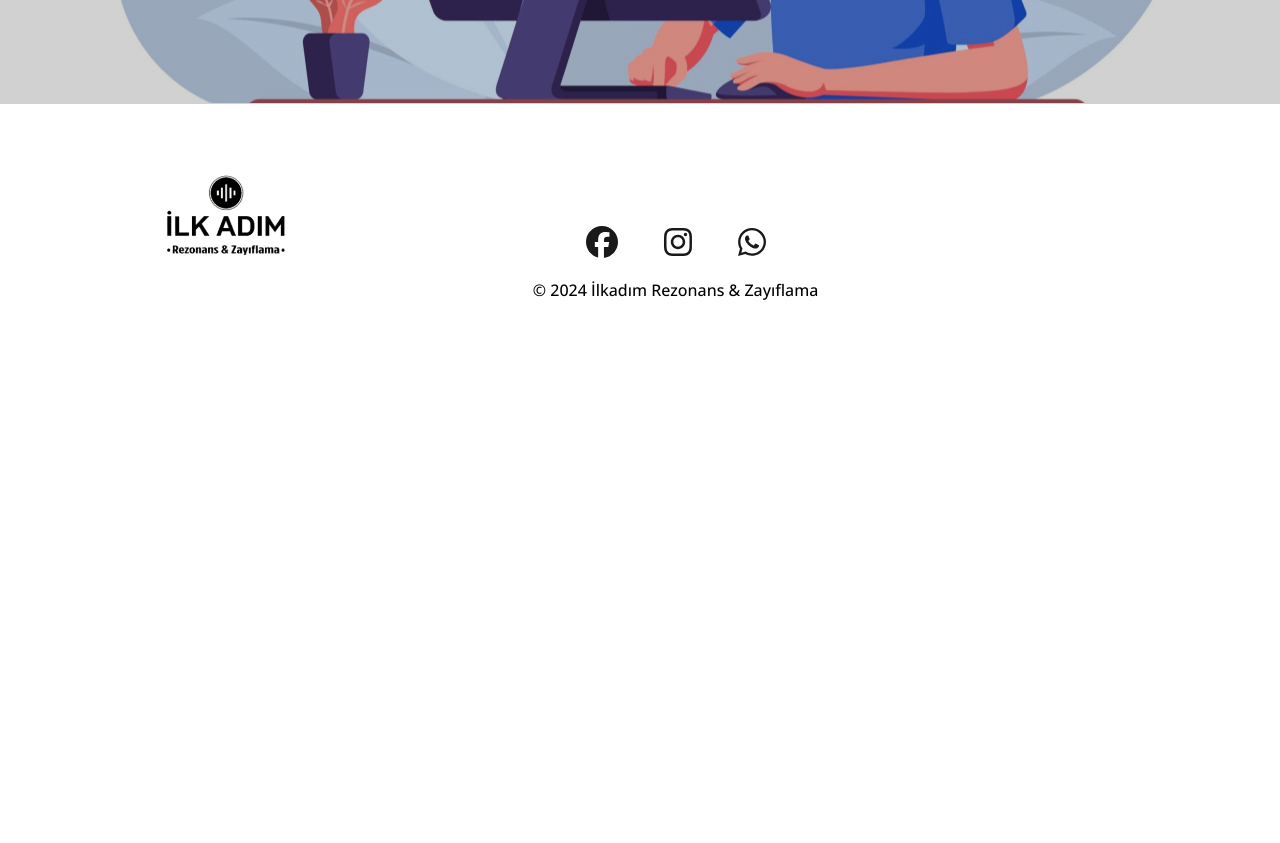
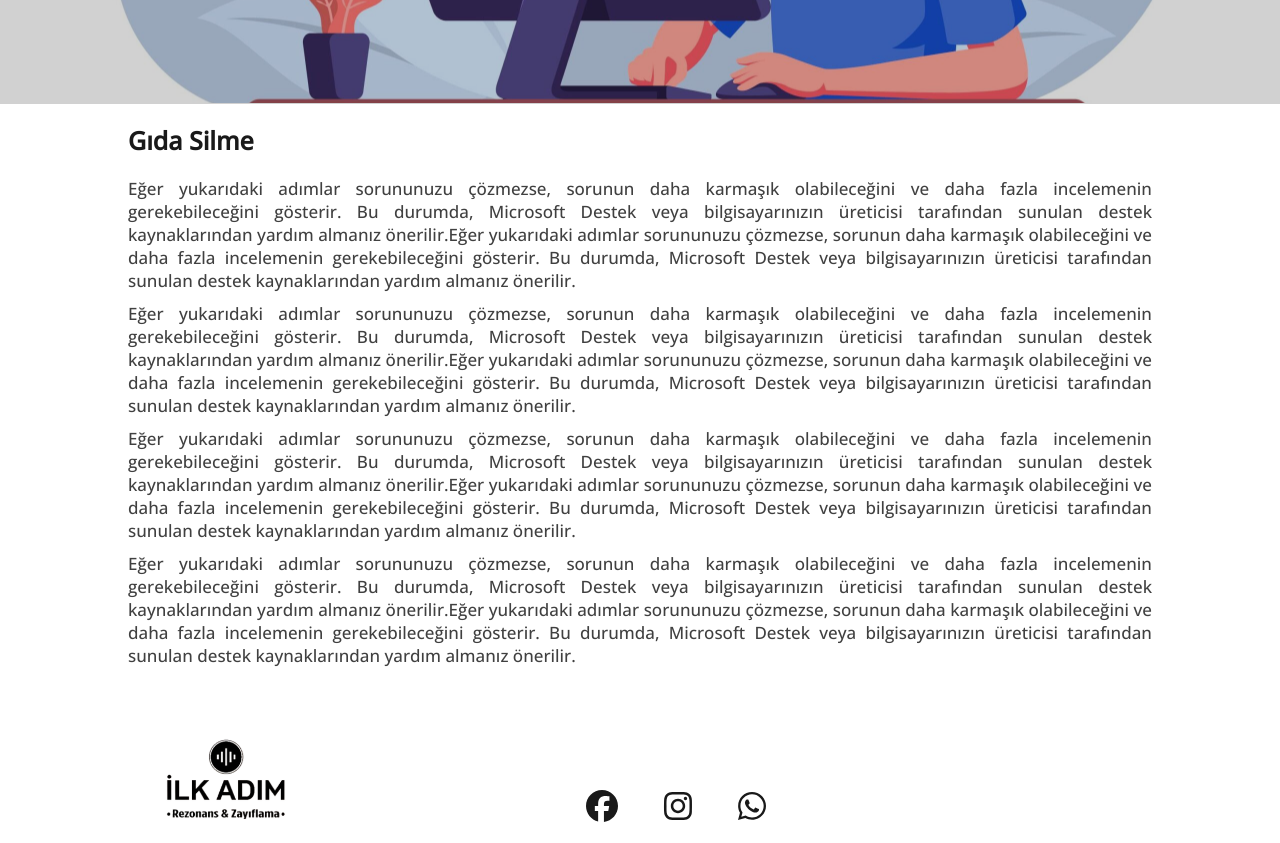
Before and after one commit to Brbln/IRezonansProje, a React (Create React App) app in the folder web/: page /hizmetlerimiz/gida-silme in a window 1280 px wide. Shown: the part 640-1483 px from the top of the page. Before the commit the page ends 966 px from the top, so only its background shows below. Built offline with nearby package versions, Linux system fonts and the light colour scheme.

Commit message:
hizmetler düzenlendi.

```diff
--- a/web/src/App.css
+++ b/web/src/App.css
@@ -44,7 +44,7 @@ a {
   }
 
 .parag {
-    color: rgb(0, 0, 0, 0.8);
+    color: rgb(0, 0, 0, 0.75);
     font-size: 17px;
     margin: 10px 0;
     flex: 1;
--- a/web/src/App.js
+++ b/web/src/App.js
@@ -9,6 +9,7 @@ import MServices from './components/services/MServices';
 import MTemplate from './components/services/MTemplate';
 import AboutPage from './components/AboutPage';
 import Blog from './components/Blog';
+import SService from './components/services/SService';
 
 function App() {
   return (
@@ -25,7 +26,7 @@ function App() {
           <Route path="/hizmetlerimiz" exact component={MServices} />
           <Route path="/iletisim" exact component={ContactUs} />
           <Route path="/Blog" exact render={() => <Blog customHeader="Bizden Görüntüler"/>}/>
-          <Route path="/hizmetlerimiz/gida-silme" exact render={() => <MTemplate template="Gıda Silme"/>} />
+          <Route path="/hizmetlerimiz/gida-silme" exact component={SService}/>
           <Route path="/hizmetlerimiz/istah-kapama" exact render={() => <MTemplate template="İştah Kapama"/>} />
           <Route path="/hizmetlerimiz/sigara-birakma" exact render={() => <MTemplate template="Sigara bırakma"/>} />
         </Switch>
--- a/web/src/components/mainPage/Home.css
+++ b/web/src/components/mainPage/Home.css
@@ -122,6 +122,16 @@
   border-radius: 10px;
   border: none;
   padding: 10px 0;
+}
+/* ------------------SService----------------- */
+.service p{
+  margin: 10px 0;
+}
+.service .phead{
+  margin: 20px 0;
+  font-size: 25px;
+  text-align: left;
+  color:rgba(0, 0, 0, 0.9);
 }
 /* ----------------Header2------------------- */
 .nav .img {
--- /dev/null
+++ b/web/src/components/services/SService.jsx
@@ -0,0 +1,40 @@
+import React from 'react'
+import Header2 from '../mainPage/Header2'
+import "../mainPage/Home.css"
+import Footer from '../mainPage/Footer'
+
+const SService = () => {
+    return (
+        <>
+        <Header2 customHeader={"Gıda Silme"} />
+            <div className="service container">
+                <h1 className="phead">Gıda Silme</h1>
+                <div className="parag">
+                <p>Eğer yukarıdaki adımlar sorununuzu çözmezse, sorunun daha karmaşık olabileceğini ve daha fazla incelemenin
+                    gerekebileceğini gösterir. Bu durumda, Microsoft Destek veya bilgisayarınızın üreticisi tarafından sunulan
+                    destek kaynaklarından yardım almanız önerilir.Eğer yukarıdaki adımlar sorununuzu çözmezse, sorunun daha karmaşık
+                    olabileceğini ve daha fazla incelemenin gerekebileceğini gösterir. Bu durumda,
+                    Microsoft Destek veya bilgisayarınızın üreticisi tarafından sunulan destek kaynaklarından yardım almanız önerilir.</p>
+                <p>Eğer yukarıdaki adımlar sorununuzu çözmezse, sorunun daha karmaşık olabileceğini ve daha fazla incelemenin
+                    gerekebileceğini gösterir. Bu durumda, Microsoft Destek veya bilgisayarınızın üreticisi tarafından sunulan
+                    destek kaynaklarından yardım almanız önerilir.Eğer yukarıdaki adımlar sorununuzu çözmezse, sorunun daha karmaşık
+                    olabileceğini ve daha fazla incelemenin gerekebileceğini gösterir. Bu durumda,
+                    Microsoft Destek veya bilgisayarınızın üreticisi tarafından sunulan destek kaynaklarından yardım almanız önerilir.</p>
+                <p>Eğer yukarıdaki adımlar sorununuzu çözmezse, sorunun daha karmaşık olabileceğini ve daha fazla incelemenin
+                    gerekebileceğini gösterir. Bu durumda, Microsoft Destek veya bilgisayarınızın üreticisi tarafından sunulan
+                    destek kaynaklarından yardım almanız önerilir.Eğer yukarıdaki adımlar sorununuzu çözmezse, sorunun daha karmaşık
+                    olabileceğini ve daha fazla incelemenin gerekebileceğini gösterir. Bu durumda,
+                    Microsoft Destek veya bilgisayarınızın üreticisi tarafından sunulan destek kaynaklarından yardım almanız önerilir.</p>
+                <p>Eğer yukarıdaki adımlar sorununuzu çözmezse, sorunun daha karmaşık olabileceğini ve daha fazla incelemenin
+                    gerekebileceğini gösterir. Bu durumda, Microsoft Destek veya bilgisayarınızın üreticisi tarafından sunulan
+                    destek kaynaklarından yardım almanız önerilir.Eğer yukarıdaki adımlar sorununuzu çözmezse, sorunun daha karmaşık
+                    olabileceğini ve daha fazla incelemenin gerekebileceğini gösterir. Bu durumda,
+                    Microsoft Destek veya bilgisayarınızın üreticisi tarafından sunulan destek kaynaklarından yardım almanız önerilir.</p>
+            </div>
+            </div>
+            <Footer/>
+        </>
+    )
+}
+
+export default SService
```
